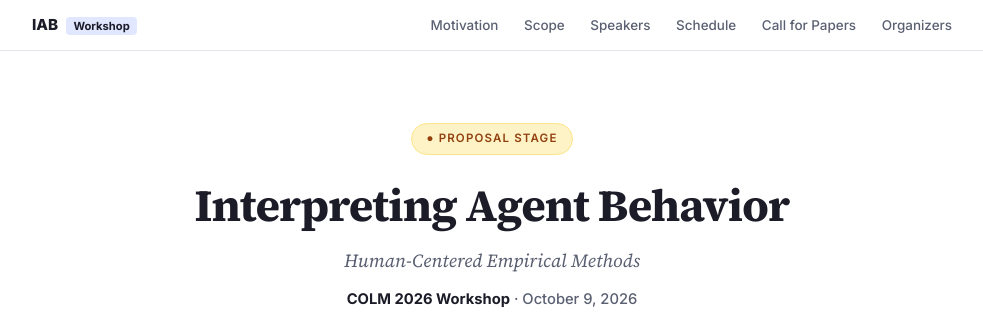
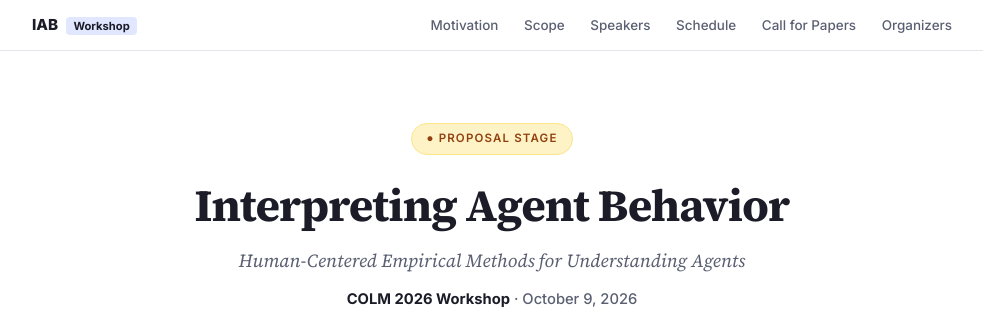
Before and after one commit to gaojie058/iab-workshop-proposal, a plain HTML site: page index.html in a window 1280 px wide. Shown: the top 335 px of the page, without its empty margins (148-1131 px from the left). Drawn offline with Linux system fonts and the light colour scheme.

Commit message:
update: subtitle to Human-Centered Empirical Methods for Understanding Agents

```diff
--- a/index.html
+++ b/index.html
@@ -302,7 +302,7 @@
   <div class="container">
     <div class="hero-status">&#9679; Proposal Stage</div>
     <h1>Interpreting Agent Behavior</h1>
-    <div class="subtitle">Human-Centered Empirical Methods</div>
+    <div class="subtitle">Human-Centered Empirical Methods for Understanding Agents</div>
     <div class="venue-line"><strong>COLM 2026 Workshop</strong> &middot; October 9, 2026</div>
     <img src="img/agents.png" alt="Agent behaviors illustration" class="hero-banner">
   </div>
```
